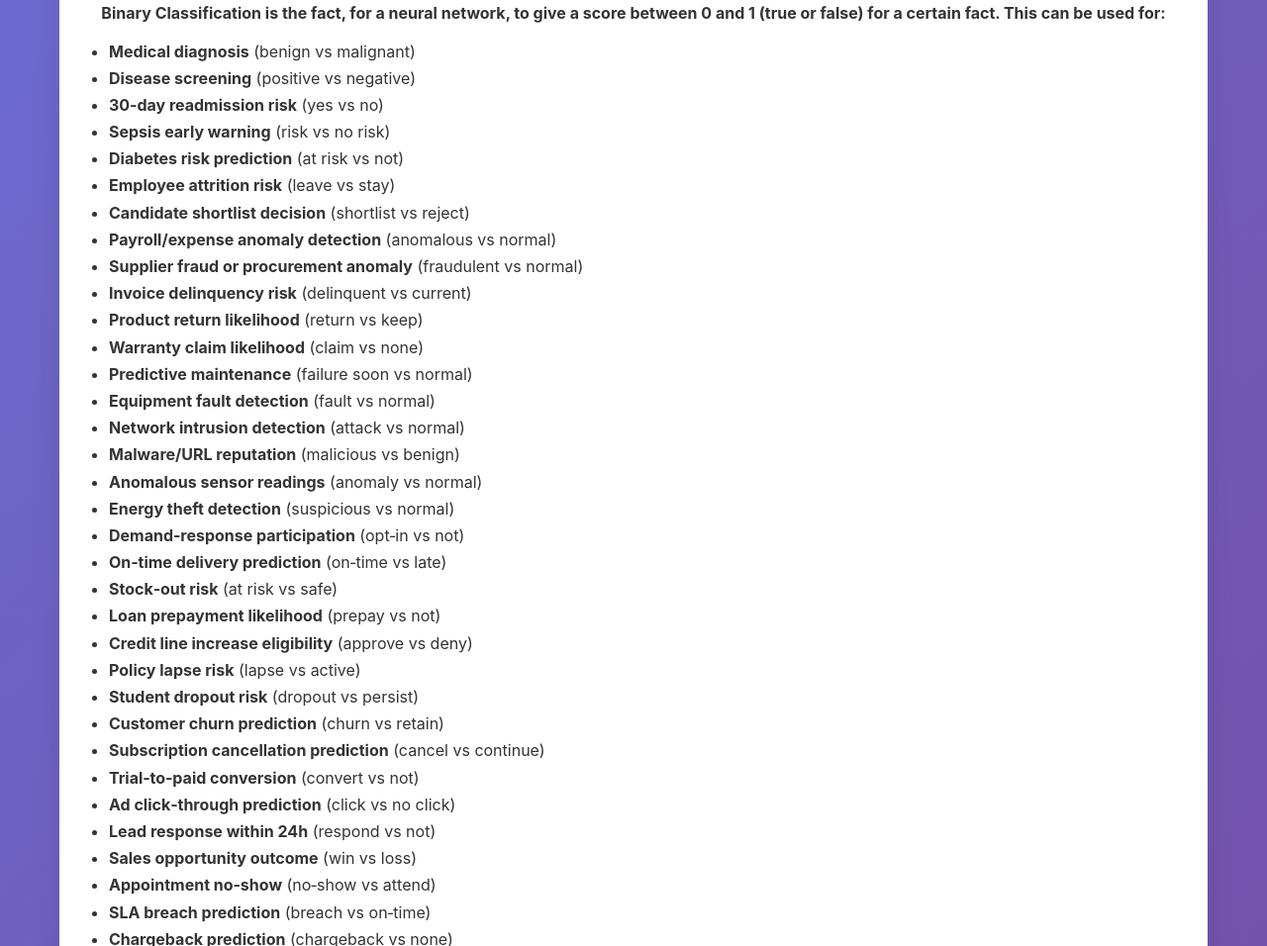
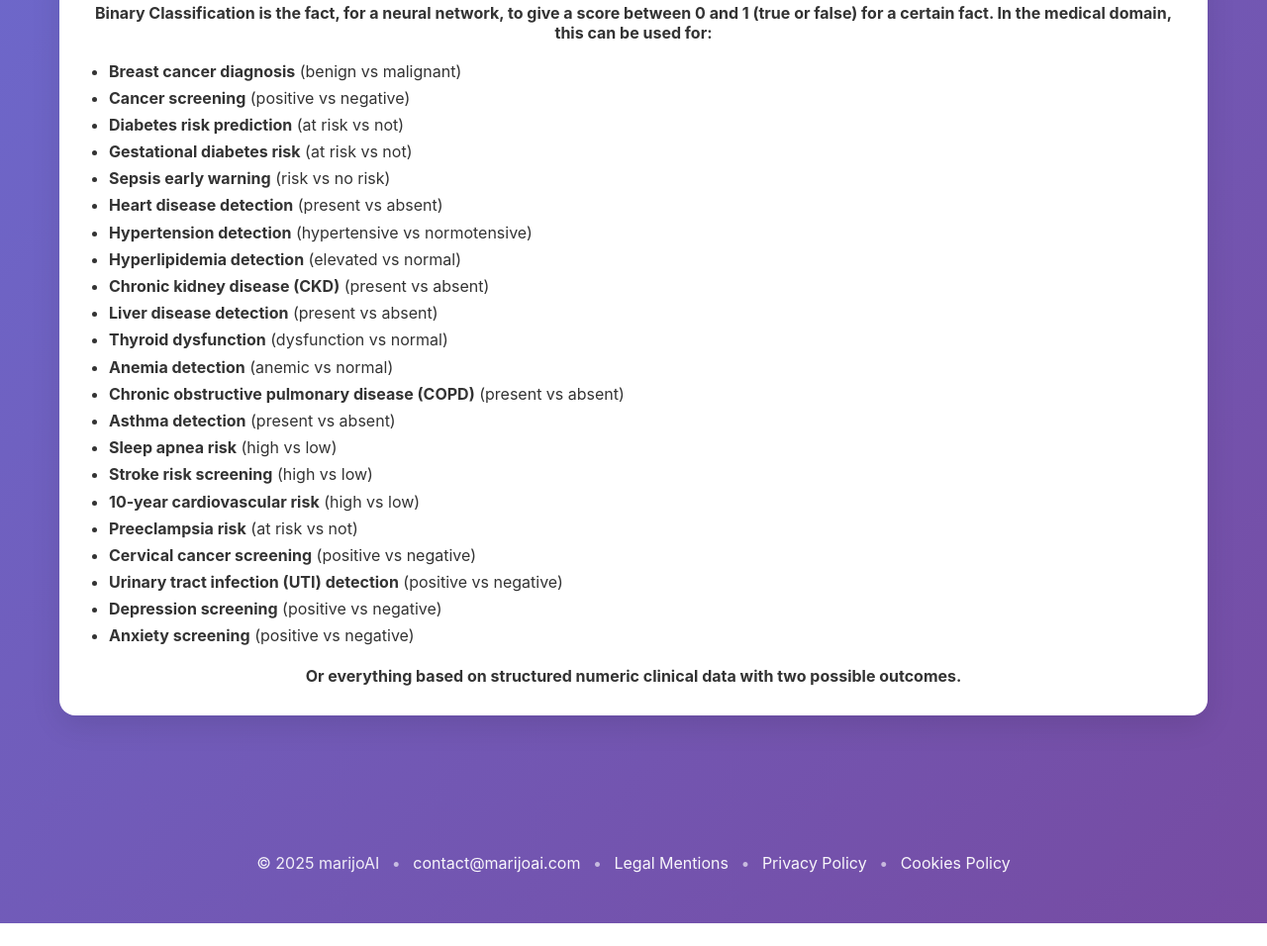
Before and after one commit to marijoAI/marijoAI, a plain HTML site: page index.html in a window 1280 px wide. Shown: the part 1844-2800 px from the top of the page at 99% size. After the commit the page ends 2777 px from the top, so only its background shows below. Drawn offline with nearby package versions, Linux system fonts and the light colour scheme.

Commit message:
v1.5 -> Focus on Medical Domain

```diff
--- a/index.html
+++ b/index.html
@@ -46,11 +46,10 @@
                         <h1 class="hero-title" style="margin: 0.5em;">
                             Train and Use a
                             <span class="gradient-text">Neural Network in No-Code </span>
-                            for binary classification
+                            to Detect Diseases
                         </h1>
                         <p class="hero-subtitle">
-                            Train and deploy a powerful neural network using our intuitive visual interface.
-                            No programming knowledge required!
+                            Train and deploy a powerful neural network for binary classification (true or false) without any programming knowledge.
                         </p>
                         <div class="hero-buttons">
                             <a href="#/train" class="btn btn-secondary" style="margin-left: 1em; margin-right: 1em;">Start Training</a>
@@ -115,58 +114,32 @@
                     <div id="use-cases" class="use-cases-section" style="margin-bottom: 80px;">
                         <h2 class="section-title">Use Cases</h2>
                         <div class="card">
-                            <p style="margin-top: 1em; margin-bottom: 1em; text-align: center;"><b>Binary Classification is the fact, for a neural network, to give a score between 0 and 1 (true or false) for a certain fact. This can be used for:</b></p>
+                            <p style="margin-top: 1em; margin-bottom: 1em; text-align: center;"><b>Binary Classification is the fact, for a neural network, to give a score between 0 and 1 (true or false) for a certain fact. In the medical domain, this can be used for:</b></p>
                             <ul class="use-cases-list" style="columns: 1; -webkit-columns: 1; -moz-columns: 1; gap: 30px; padding-left: 20px; line-height: 1.7;">
-                                <li><b>Medical diagnosis</b> (benign vs malignant)</li>
-                                <li><b>Disease screening</b> (positive vs negative)</li>
-                                <li><b>30‑day readmission risk</b> (yes vs no)</li>
+                                <li><b>Breast cancer diagnosis</b> (benign vs malignant)</li>
+                                <li><b>Cancer screening</b> (positive vs negative)</li>
+                                <li><b>Diabetes risk prediction</b> (at risk vs not)</li>
+                                <li><b>Gestational diabetes risk</b> (at risk vs not)</li>
                                 <li><b>Sepsis early warning</b> (risk vs no risk)</li>
-                                <li><b>Diabetes risk prediction</b> (at risk vs not)</li>
-                                <li><b>Employee attrition risk</b> (leave vs stay)</li>
-                                <li><b>Candidate shortlist decision</b> (shortlist vs reject)</li>
-                                <li><b>Payroll/expense anomaly detection</b> (anomalous vs normal)</li>
-                                <li><b>Supplier fraud or procurement anomaly</b> (fraudulent vs normal)</li>
-                                <li><b>Invoice delinquency risk</b> (delinquent vs current)</li>
-                                <li><b>Product return likelihood</b> (return vs keep)</li>
-                                <li><b>Warranty claim likelihood</b> (claim vs none)</li>
-                                <li><b>Predictive maintenance</b> (failure soon vs normal)</li>
-                                <li><b>Equipment fault detection</b> (fault vs normal)</li>
-                                <li><b>Network intrusion detection</b> (attack vs normal)</li>
-                                <li><b>Malware/URL reputation</b> (malicious vs benign)</li>
-                                <li><b>Anomalous sensor readings</b> (anomaly vs normal)</li>
-                                <li><b>Energy theft detection</b> (suspicious vs normal)</li>
-                                <li><b>Demand‑response participation</b> (opt‑in vs not)</li>
-                                <li><b>On‑time delivery prediction</b> (on‑time vs late)</li>
-                                <li><b>Stock‑out risk</b> (at risk vs safe)</li>
-                                <li><b>Loan prepayment likelihood</b> (prepay vs not)</li>
-                                <li><b>Credit line increase eligibility</b> (approve vs deny)</li>
-                                <li><b>Policy lapse risk</b> (lapse vs active)</li>
-                                <li><b>Student dropout risk</b> (dropout vs persist)</li>
-                                <li><b>Customer churn prediction</b> (churn vs retain)</li>
-                                <li><b>Subscription cancellation prediction</b> (cancel vs continue)</li>
-                                <li><b>Trial‑to‑paid conversion</b> (convert vs not)</li>
-                                <li><b>Ad click‑through prediction</b> (click vs no click)</li>
-                                <li><b>Lead response within 24h</b> (respond vs not)</li>
-                                <li><b>Sales opportunity outcome</b> (win vs loss)</li>
-                                <li><b>Appointment no‑show</b> (no‑show vs attend)</li>
-                                <li><b>SLA breach prediction</b> (breach vs on‑time)</li>
-                                <li><b>Chargeback prediction</b> (chargeback vs none)</li>
-                                <li><b>Insurance claim approval</b> (approve vs deny)</li>
-                                <li><b>Underwriting outcome</b> (approve vs reject)</li>
-                                <li><b>Eligibility determination</b> (eligible vs ineligible)</li>
-                                <li><b>KYC verification outcome</b> (pass vs fail)</li>
-                                <li><b>AML alert triage</b> (true positive vs false)</li>
-                                <li><b>Late payment risk</b> (late vs on‑time)</li>
-                                <li><b>Account takeover detection</b> (suspicious vs normal)</li>
-                                <li><b>Bot detection</b> (bot vs human)</li>
-                                <li><b>Duplicate record detection</b> (duplicate vs unique)</li>
-                                <li><b>Data quality validation</b> (valid vs invalid)</li>
-                                <li><b>Manufacturing quality control</b> (defective vs non‑defective)</li>
-                                <li><b>Supplier on‑time reliability</b> (reliable vs risky)</li>
-                                <li><b>Inventory shrinkage risk</b> (at risk vs normal)</li>
-                                <li><b>Temperature excursion alert</b> (excursion vs normal)</li>
+                                <li><b>Heart disease detection</b> (present vs absent)</li>
+                                <li><b>Hypertension detection</b> (hypertensive vs normotensive)</li>
+                                <li><b>Hyperlipidemia detection</b> (elevated vs normal)</li>
+                                <li><b>Chronic kidney disease (CKD)</b> (present vs absent)</li>
+                                <li><b>Liver disease detection</b> (present vs absent)</li>
+                                <li><b>Thyroid dysfunction</b> (dysfunction vs normal)</li>
+                                <li><b>Anemia detection</b> (anemic vs normal)</li>
+                                <li><b>Chronic obstructive pulmonary disease (COPD)</b> (present vs absent)</li>
+                                <li><b>Asthma detection</b> (present vs absent)</li>
+                                <li><b>Sleep apnea risk</b> (high vs low)</li>
+                                <li><b>Stroke risk screening</b> (high vs low)</li>
+                                <li><b>10‑year cardiovascular risk</b> (high vs low)</li>
+                                <li><b>Preeclampsia risk</b> (at risk vs not)</li>
+                                <li><b>Cervical cancer screening</b> (positive vs negative)</li>
+                                <li><b>Urinary tract infection (UTI) detection</b> (positive vs negative)</li>
+                                <li><b>Depression screening</b> (positive vs negative)</li>
+                                <li><b>Anxiety screening</b> (positive vs negative)</li>
                             </ul>
-                            <p style="margin-top: 1em; text-align: center;"><b>or everything based on numbers and/or text data, with only two possible outcomes.</b></p>
+                            <p style="margin-top: 1em; text-align: center;"><b>Or everything based on structured numeric clinical data with two possible outcomes.</b></p>
                         </div>
                     </div>
 
@@ -462,7 +435,7 @@
             <div class="container">
                 <div class="page-header">
 					<h1 style="margin-top: 1em;">🎓 Step-by-Step Tutorial</h1>
-					<p>Follow this guided walkthrough to build a breast cancer classifier!</p>
+					<p>Follow this guided walkthrough to build a breast cancer classifier.</p>
                 </div>
 				<div class="card">
 					<h2>1) Get the Data</h2>
```
